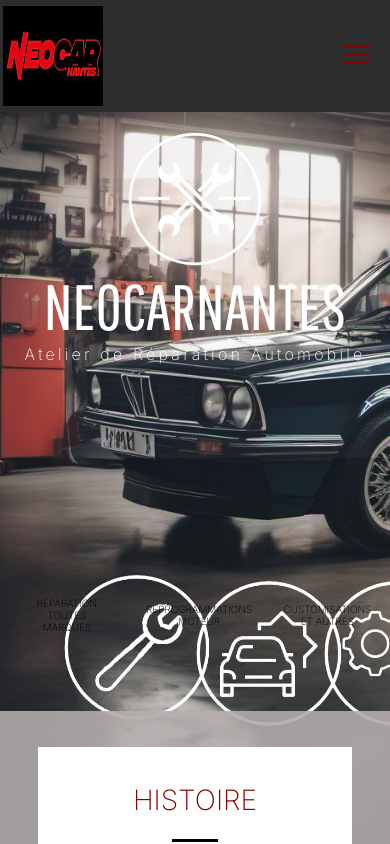
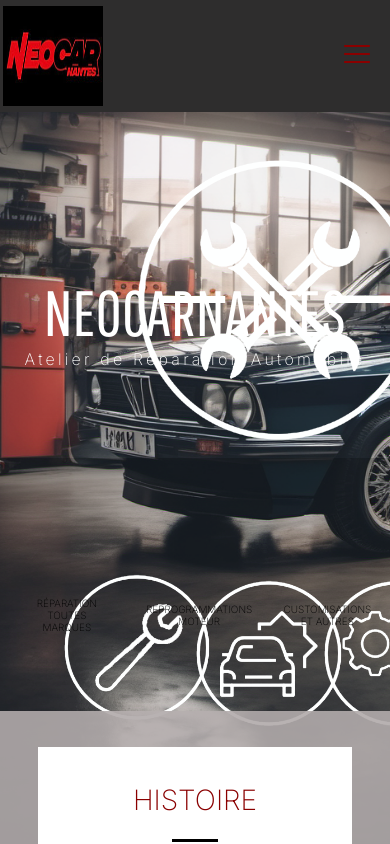
Before and after one commit to Adjel/NeoCarNantes, a Next.js app: page / in a window 390 px wide. Built offline with nearby package versions, Linux system fonts and the light colour scheme.

Commit message:
fix(hero): fix responsive bugs

```diff
--- a/src/app/component/Hero/Hero.js
+++ b/src/app/component/Hero/Hero.js
@@ -15,9 +15,7 @@
           </strong>
         </Brand>
       </Header>
-      <article>
-        <BrandContent>Atelier de Réparation Automobile</BrandContent>
-      </article>
+      <BrandContent>Atelier de Réparation Automobile</BrandContent>
     </Wrapper>
   );
 }
@@ -42,15 +40,12 @@
   flex-direction: column;
   justify-content: center;
   align-items: center;
-  width: 100%;
   color: white;
   background: transparent;
 `;
 
 const Brand = styled.h1`
   color: inherit;
-  line-height: 1em;
-  text-align: center;
   font-size: ${FONTSIZE.big.desktop};
   font-weight: ${FONTWEIGHT.normal};
   font-family: ${FONTFAMILY.Pathway}, sans-serif;
@@ -58,15 +53,9 @@
 
 const BrandContent = styled.em`
   color: inherit;
-  line-height: 2em;
-  text-align: center;
   font-weight: ${FONTWEIGHT.tier2};
   letter-spacing: 0.2em;
   font-style: normal;
-
-  @media ${QUERIES.laptopAndUp} {
-    line-height: 3em;
-  }
 `;
 
 export default Hero;
--- a/src/app/component/HeroLogo/HeroLogo.js
+++ b/src/app/component/HeroLogo/HeroLogo.js
@@ -12,6 +12,10 @@
         layout="responsive"
         src={logo}
         quality={100}
+        style={{
+          width: `${350 / 16}rem`,
+          height: `${350 / 16}rem`,
+        }}
       />
     </ResponsiveLogoWrapper>
   );
@@ -19,15 +23,14 @@
 
 const ResponsiveLogoWrapper = styled.div`
   display: flex;
-  justify-content: center;
-  align-items: center;
   width: ${150 / 16}rem;
   height: ${150 / 16}rem;
 
   @media ${QUERIES.tabletAndUp} {
     width: ${250 / 16}rem;
-    height: ${250 / 16}remx;
+    height: ${250 / 16}rem;
   }
+
   @media ${QUERIES.laptopAndUp} {
     width: ${350 / 16}rem;
     height: ${350 / 16}rem;
```
